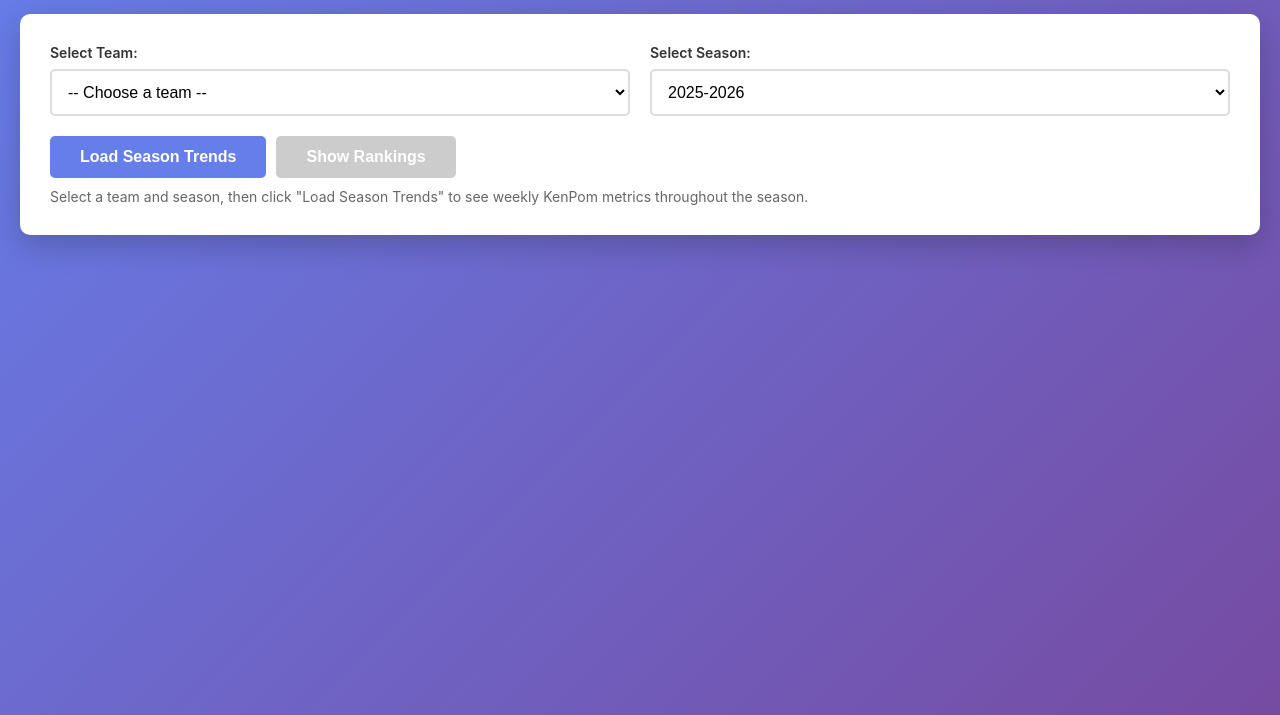
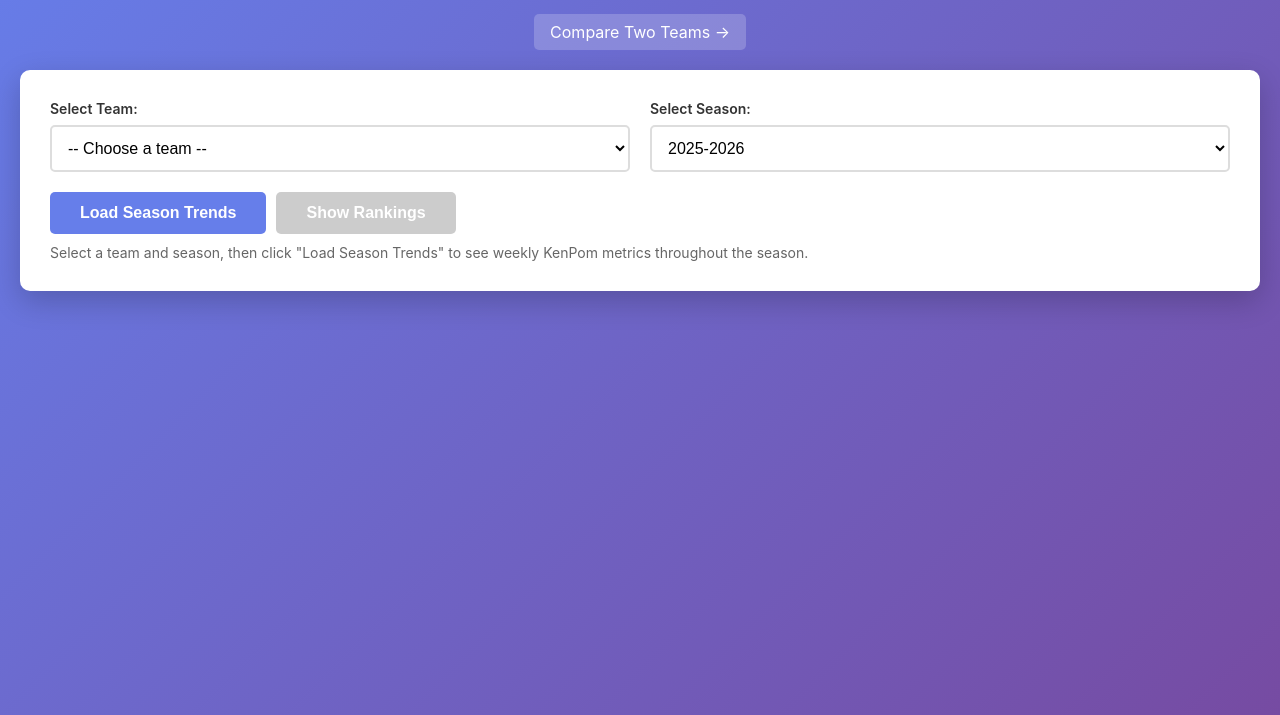
Before and after one commit to ttuboat/kenpom-metrics-viewer, a website: page index.html in a window 1280 px wide. Shown: the part 85-800 px from the top of the page. Drawn offline with nearby package versions, Linux system fonts and the light colour scheme.

Commit message:
Add comparison link to KenPom Season Trends page
Added a link to compare two teams with styling.

```diff
--- a/index.html
+++ b/index.html
@@ -182,7 +182,13 @@
 </head>
 <body>
     <div class="container">
-        <h1>🏀 KenPom Season Trends</h1>
+       <h1>🏀 KenPom Season Trends</h1>
+
+        <div style="text-align: center; margin-bottom: 20px;">
+            <a href="compare.html" style="color: white; text-decoration: none; margin: 0 15px; font-size: 16px; padding: 8px 16px; border-radius: 5px; background: rgba(255,255,255,0.2); transition: background 0.3s; display: inline-block;">
+                Compare Two Teams →
+            </a>
+        </div>
 
         <div class="controls-container">
             <div class="controls-grid">
```
